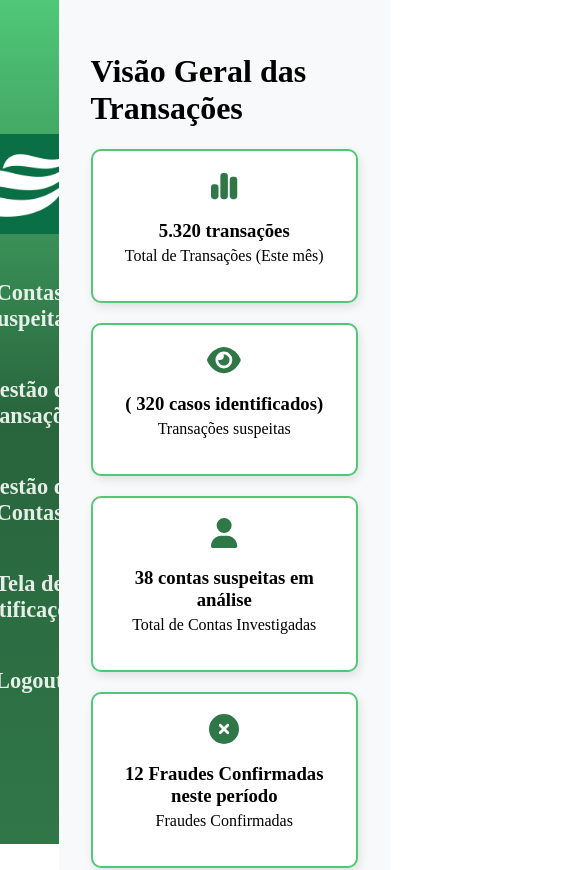
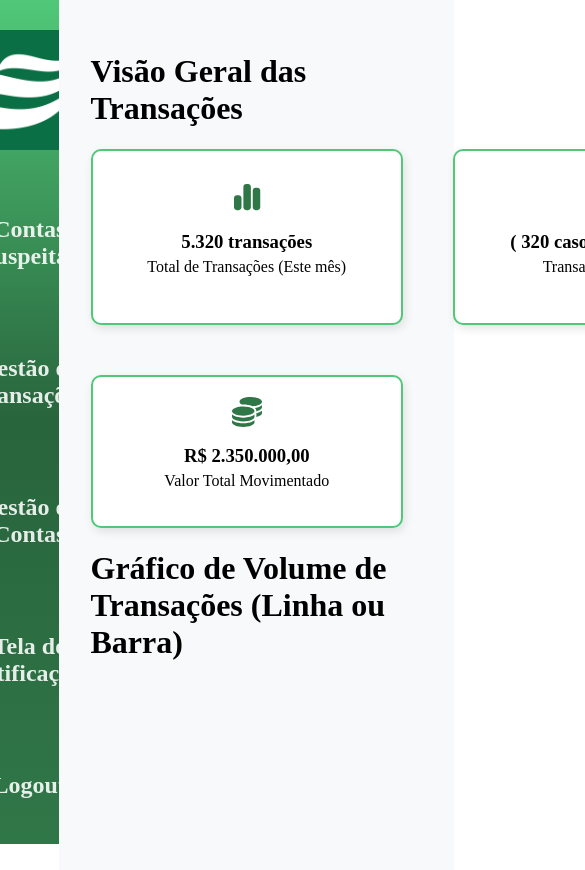
Before and after one commit to RusthenRonald2006/Portal-de-analise-em-anomalias-transacionais, a JavaScript app in the folder detec-anomalias/: page /dashboard in a window 390 px wide. Shown: the top 870 px of the page, 585 px wide, since content can reach past the window. Built offline with nearby package versions, Linux system fonts and the light colour scheme; the HTML template or start-up script is replaced by a standard one.

Commit message:
ajustando responsividade para telas maiores de 1500px

```diff
--- a/detec-anomalias/src/components/Pages/Dasboard.js
+++ b/detec-anomalias/src/components/Pages/Dasboard.js
@@ -43,6 +43,9 @@ function Dashboard(){
                     </div>
                 </div>
                 <div>
+                    <h1>Gráfico de Volume de Transações (Linha ou Barra)</h1>
+                </div>
+                <div>
 
                 </div>
             </div>
--- a/detec-anomalias/src/components/Pages/Dasboard.module.css
+++ b/detec-anomalias/src/components/Pages/Dasboard.module.css
@@ -21,14 +21,15 @@
 }
 
 .logo_banese{
-    width: 100px;
+    width: 120px;
     border-radius: 10px;
-    margin-bottom: 30px;
+    margin-bottom: 50px;
 }
 .container_cards {
+    width: 1400px;
     display: grid;
     grid-template-columns: repeat(auto-fill, minmax(250px, 1fr)); /* Cria colunas responsivas */
-    gap: 20px; /* Espaçamento entre os cards */
+    gap: 50px; /* Espaçamento entre os cards */
     margin-top: 20px;
 }
 
@@ -62,20 +63,26 @@
 }
 
 /* Celulares pequenos */
-@media screen and (min-width: 320px) and (max-width: 480px) {
+@media (max-width: 599px) {
 
 }
 
-/* Celulares médios e grandes */
-@media screen and (min-width: 481px) and (max-width: 600px) {
+/* Tablets */
+@media (min-width: 600px) and (max-width: 899px) {
 
 }
 
-/* Tablets pequenos */
-@media screen and (min-width: 601px) and (max-width: 930px) {
+/* Telas médias */
+@media (min-width: 900px) and (max-width: 1199px) {
 
 }
-/* Tablets e notebooks pequenos */
-@media screen and (min-width: 930px) and (max-width: 1149px) {
+
+/* Telas grandes */
+@media (min-width: 1200px) and (max-width: 1599px) {
 
 }
+
+/* Telas muito grandes */
+@media (min-width: 1600px) {
+
+}
--- a/detec-anomalias/src/components/layout/Navbar.module.css
+++ b/detec-anomalias/src/components/layout/Navbar.module.css
@@ -3,11 +3,11 @@
     color: #ffffffe1;
     display: flex;
     flex-direction: column;
-    gap: 45px;
+    gap: 85px;
     margin-right: 40px;
 }
 .container_list li{
-    font-size: 1.4em;
+    font-size: 1.5em;
     text-align: center;
     font-weight: 800;
 }
```
